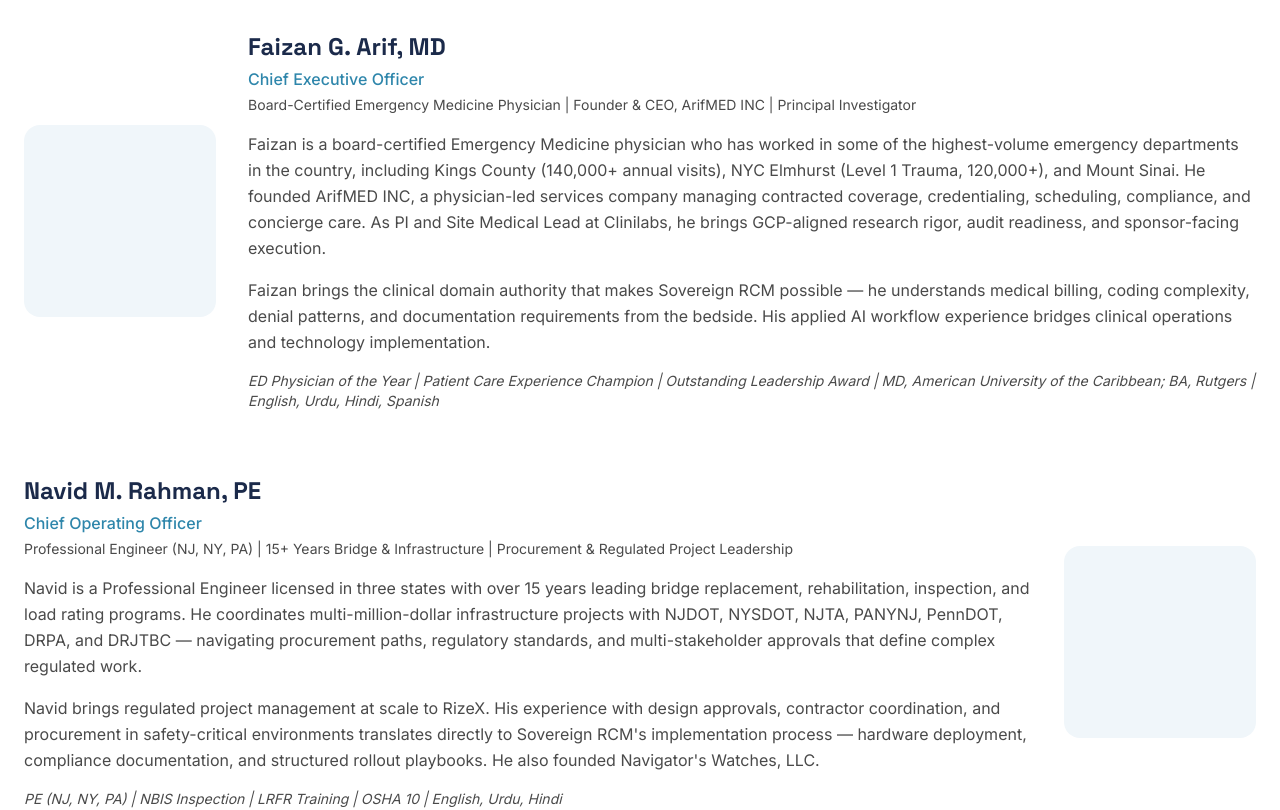
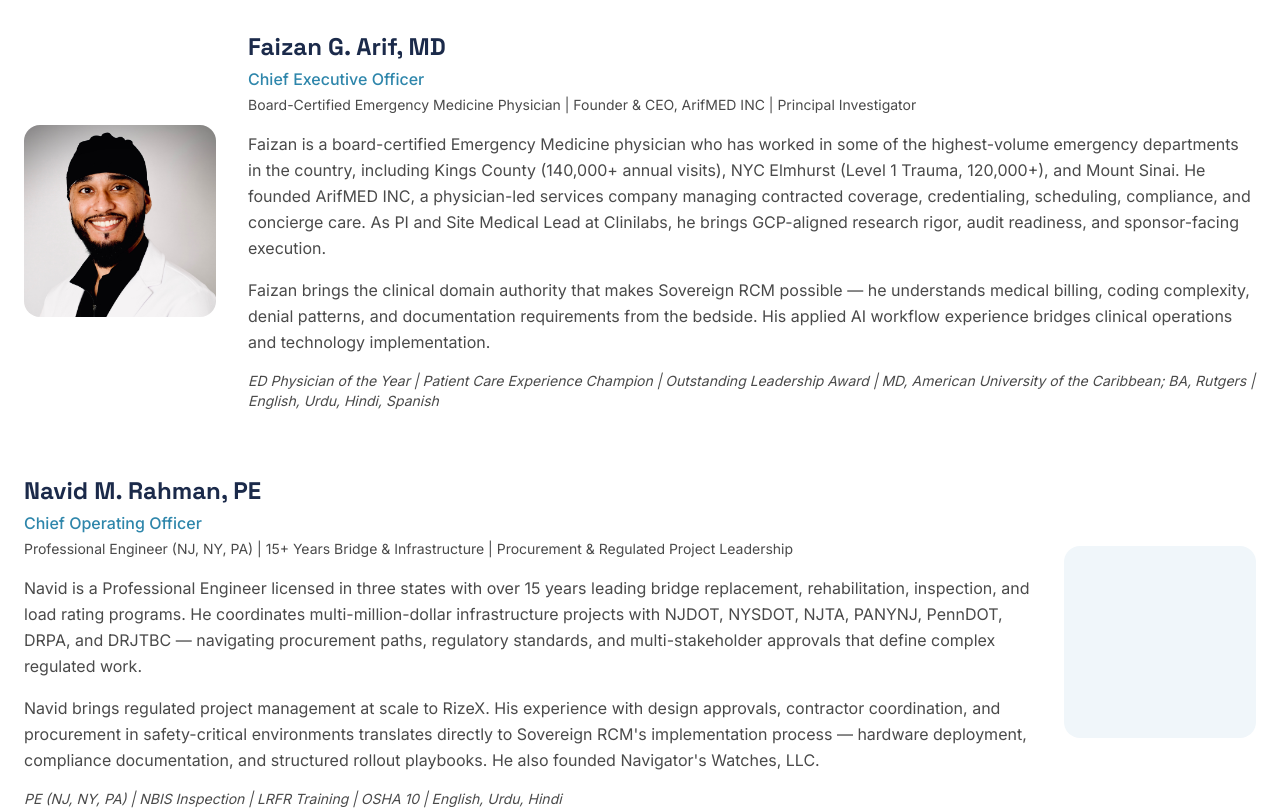
Before and after one commit to RizeXCapital/website, a Next.js app: page /about in a window 1280 px wide. Shown: the part 2020-2830 px from the top of the page. Built offline with nearby package versions, Linux system fonts and the light colour scheme.

Commit message:
Add founder photos and per-founder image positioning
Add Faizan's headshot and introduce imageClassName property for
per-founder crop/scale control on both the homepage and about page.

```diff
--- a/src/app/about/page.tsx
+++ b/src/app/about/page.tsx
@@ -49,7 +49,8 @@
   {
     name: "Faizan G. Arif, MD",
     role: "Chief Executive Officer",
-    image: "",
+    image: "/FaizMD.jpeg",
+    imageClassName: "object-[46%_top]",
     credential:
       "Board-Certified Emergency Medicine Physician | Founder & CEO, ArifMED INC | Principal Investigator",
     bio: "Faizan is a board-certified Emergency Medicine physician who has worked in some of the highest-volume emergency departments in the country, including Kings County (140,000+ annual visits), NYC Elmhurst (Level 1 Trauma, 120,000+), and Mount Sinai. He founded ArifMED INC, a physician-led services company managing contracted coverage, credentialing, scheduling, compliance, and concierge care. As PI and Site Medical Lead at Clinilabs, he brings GCP-aligned research rigor, audit readiness, and sponsor-facing execution.",
@@ -74,6 +75,7 @@
     name: "Ghulam Shah",
     role: "Chief Technology Officer",
     image: "/GhulamPhoto.jpg",
+    imageClassName: "scale-[1.8] origin-top object-[center_20%]",
     credential:
       "Enterprise Data & AI Operator | M.S. Data Science | Snowflake, ML, Workflow Automation",
     bio: "Ghulam is an enterprise data and AI operator currently serving as Lead Data Analyst at National Grid, where he runs enablement and adoption for a Snowflake-backed Electric Data Platform. He built workflow automation (Power Apps + Power Automate) that moved safety compliance from 60% to 93%, and develops applied ML forecasting models for operational risk prevention. Prior experience includes billion-record data migration at Apple Finance and regulated compliance SaaS at RELX.",
@@ -174,13 +176,15 @@
               >
                 <div className="flex shrink-0 items-center justify-center">
                   {founder.image ? (
-                    <Image
-                      src={founder.image}
-                      alt={founder.name}
-                      width={192}
-                      height={192}
-                      className="h-48 w-48 rounded-2xl object-cover dark:ring-1 dark:ring-dark-border"
-                    />
+                    <div className="h-48 w-48 overflow-hidden rounded-2xl dark:ring-1 dark:ring-dark-border">
+                      <Image
+                        src={founder.image}
+                        alt={founder.name}
+                        width={384}
+                        height={384}
+                        className={`h-full w-full object-cover ${founder.imageClassName || ""}`}
+                      />
+                    </div>
                   ) : (
                     <div className="h-48 w-48 rounded-2xl bg-ice dark:bg-dark-surface" />
                   )}
--- a/src/app/page.tsx
+++ b/src/app/page.tsx
@@ -435,7 +435,8 @@
                 name: "Faizan G. Arif, MD",
                 role: "Chief Executive Officer",
                 credential: "Physician | AI-Clinical Strategist",
-                image: "",
+                image: "/FaizMD.jpeg",
+                imageClassName: "object-[46%_top]",
                 description:
                   "The clinical visionary behind RizeX. Board-certified EM physician who's coded, billed, and fought denials from the bedside at the highest-volume EDs in the country. Founder of ArifMED INC — bridging healthcare, AI, and research.",
               },
@@ -452,6 +453,7 @@
                 role: "Chief Technology Officer",
                 credential: "AI Architect | Data Strategist",
                 image: "/GhulamPhoto.jpg",
+                imageClassName: "scale-[1.8] origin-top object-[center_20%]",
                 description:
                   "The technical force behind RizeX. Architected enterprise data platforms at scale, built ML forecasting models, and led data adoption across Fortune 500 organizations. Turns complex AI into production-grade products.",
               },
@@ -461,13 +463,15 @@
                 className="rounded-xl border border-gray-300 bg-white p-8 dark:border-dark-border dark:bg-dark-elevated"
               >
                 {founder.image ? (
-                  <Image
-                    src={founder.image}
-                    alt={founder.name}
-                    width={128}
-                    height={128}
-                    className="mx-auto h-32 w-32 rounded-full object-cover dark:ring-1 dark:ring-dark-border"
-                  />
+                  <div className="mx-auto h-32 w-32 overflow-hidden rounded-full dark:ring-1 dark:ring-dark-border">
+                    <Image
+                      src={founder.image}
+                      alt={founder.name}
+                      width={256}
+                      height={256}
+                      className={`h-full w-full object-cover ${founder.imageClassName || ""}`}
+                    />
+                  </div>
                 ) : (
                   <div className="mx-auto h-32 w-32 rounded-full bg-ice dark:bg-dark-surface" />
                 )}
```
Also changed, not shown: public/FaizMD.jpeg (added).
